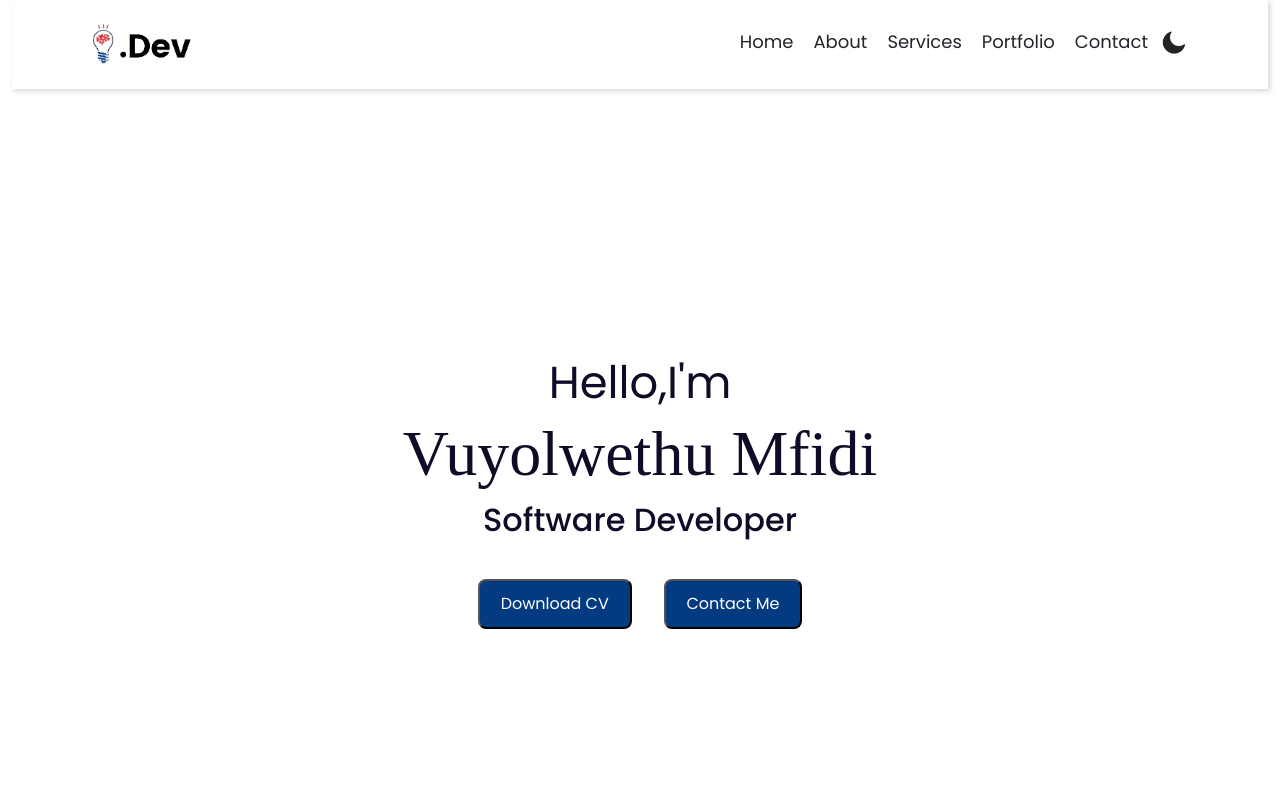
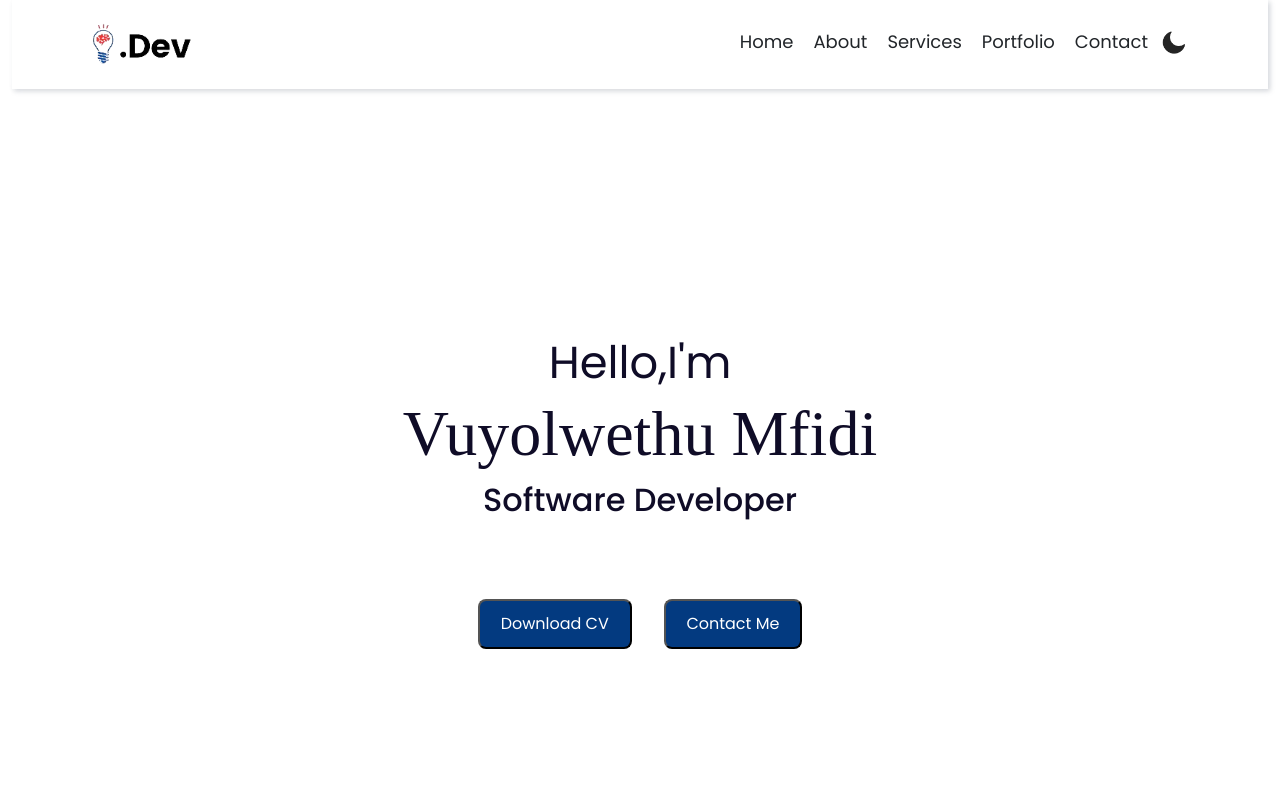
Before and after one commit to MfidiV/mfidiv_react_portfolio, a React (Create React App) app: page / in a window 1280 px wide. Shown: the top 800 px of the page. Built offline with nearby package versions, Linux system fonts and the light colour scheme.

Commit message:
changed size between text and buttons on landing section

```diff
--- a/src/Sections/Home/Home.css
+++ b/src/Sections/Home/Home.css
@@ -6,7 +6,7 @@
   justify-content: center;
   align-items: center;
   min-height: 100vh;
-  gap: 2rem;
+  gap: 4.5rem;
 }
 
 .home-text {
```
